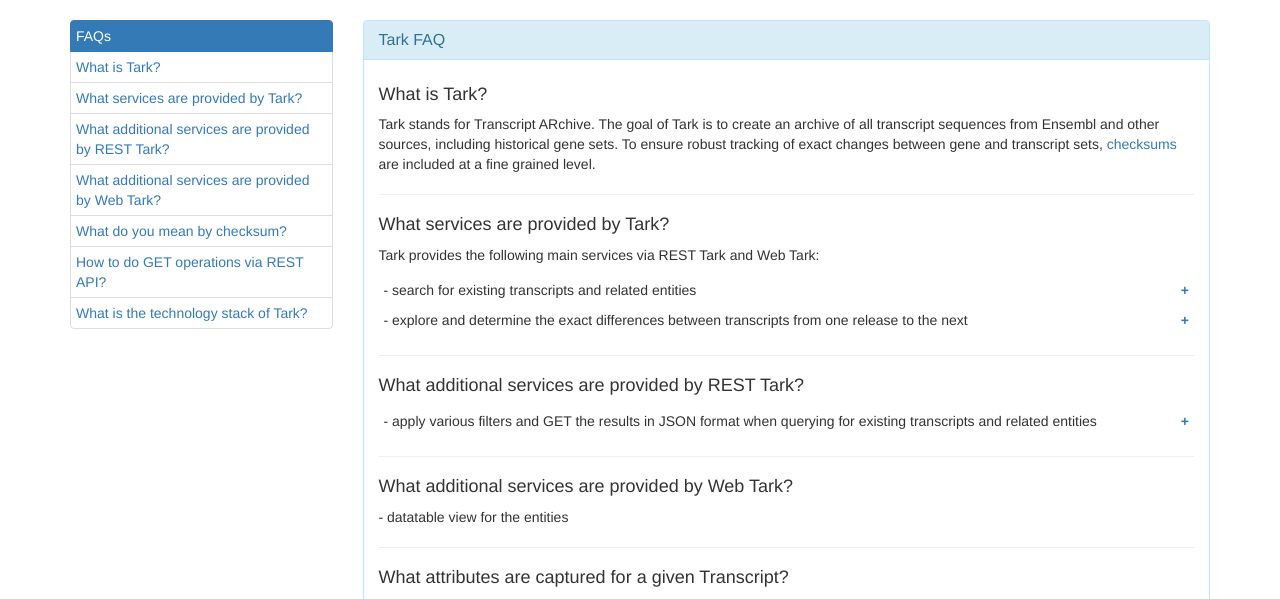
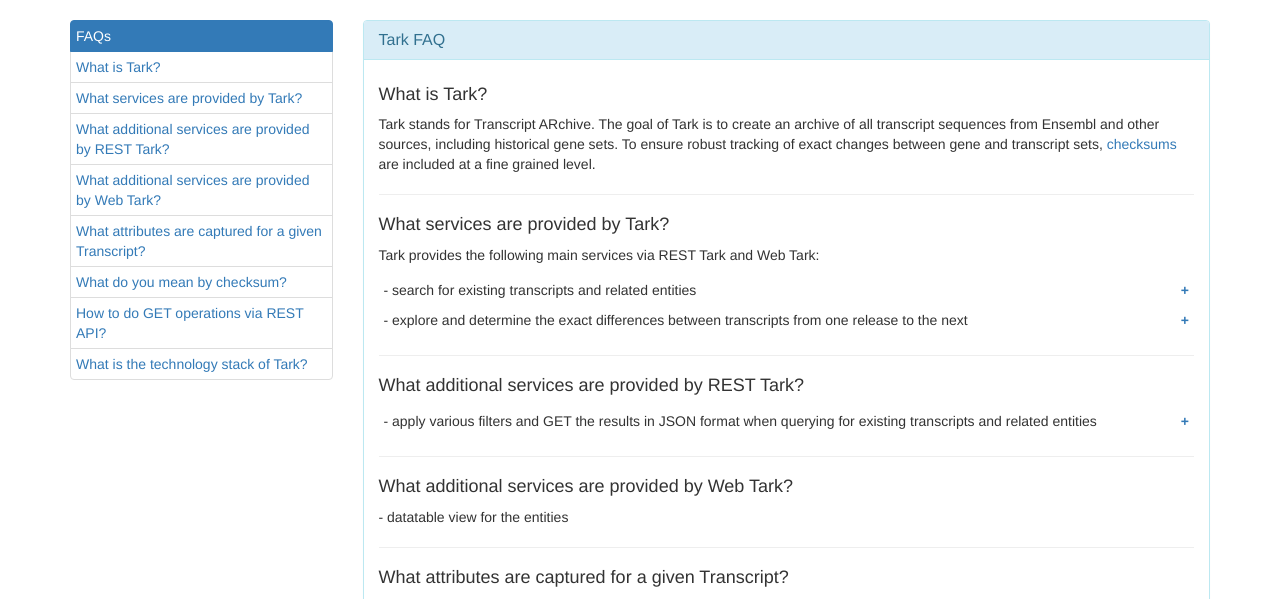
Before and after one commit to Ensembl/tark, a Django app: page /documentation/ in a window 1280 px wide. Shown: the part 101-700 px from the top of the page. Run offline with Django 3.2, Linux system fonts and the light colour scheme; parts of the project's set-up code (start-up, migrations or seed data) failed here and were passed over; some libraries are stand-ins or nearby versions.

Commit message:
added missing sidebar question

```diff
--- a/tark/tark/templates/documentation.html
+++ b/tark/tark/templates/documentation.html
@@ -20,6 +20,8 @@
                         {{ "What additional services are provided by REST Tark?" | truncatechars:60 }}</a></li>
                     <li class="list-group-item"><a href="#tark_web">
                         {{ "What additional services are provided by Web Tark?" | truncatechars:60 }}</a></li>
+                    <li class="list-group-item"><a href="#ar_attribute">
+                        {{ "What attributes are captured for a given Transcript?" | truncatechars:60 }}</a></li>
                     <li class="list-group-item"><a href="#tark_checksum">
                         {{ "What do you mean by checksum?" | truncatechars:60 }}</a></li>
                     <li class="list-group-item"><a href="#tark_crud">
```
Also changed, not shown: 1 other file.
